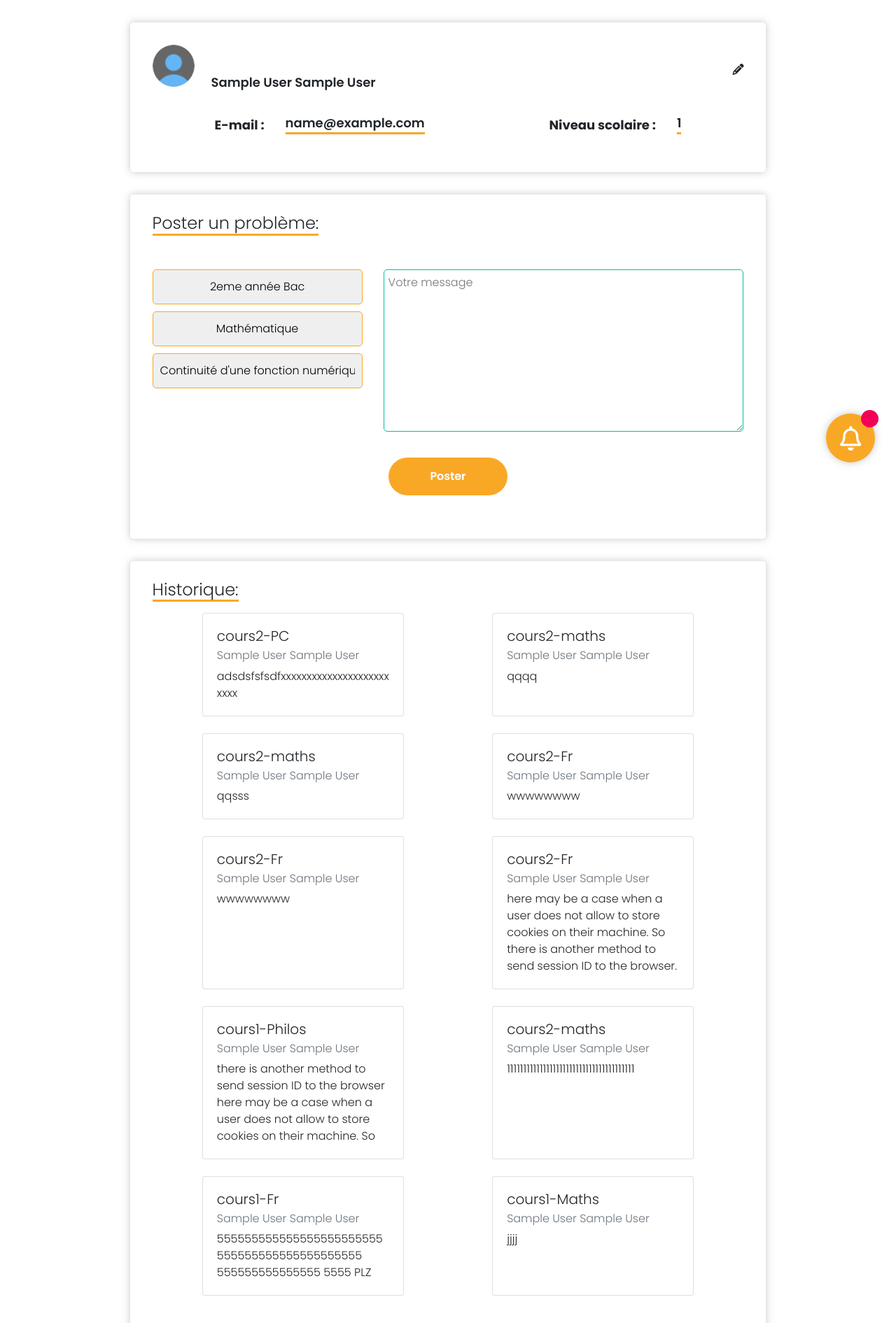
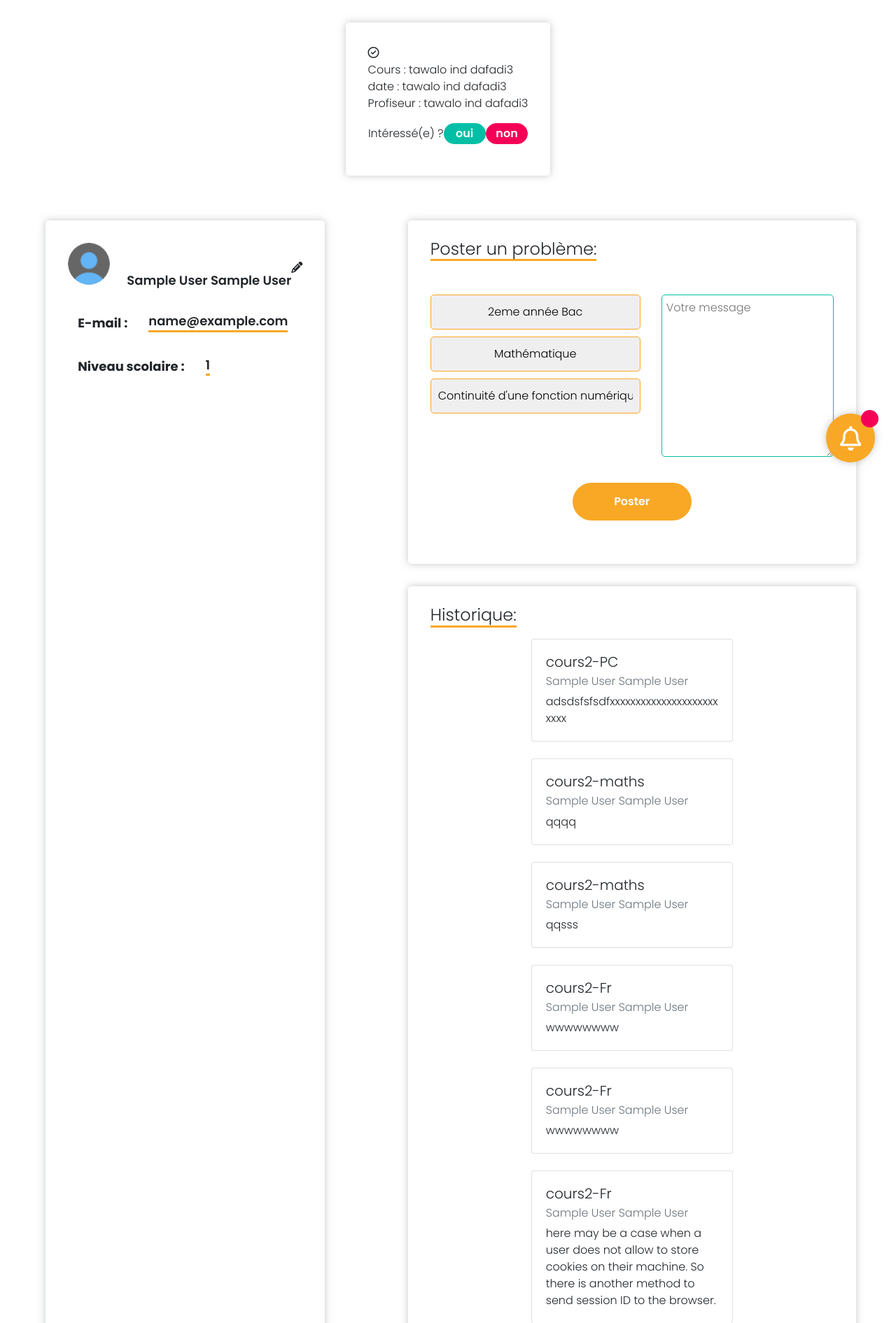
Before and after one commit to adamkhairi/Web-Souai3, a PHP site: page /Student.php in a window 1280 px wide. Shown: the part 109-2000 px from the top of the page at 70% size. Run offline with PHP 8.4, Linux system fonts and the light colour scheme; the visitor is signed in with stand-in values (Sample User, id 1); data comes from the database, SQL or seed files in the repository; style sheets or scripts are compiled from the project's sources; some libraries are stand-ins or nearby versions.

Commit message:
changement_pageèetudiant

```diff
--- a/Student.php
+++ b/Student.php
@@ -4,11 +4,11 @@ require("connexion.php");
 include "navbar.php";
 include "notification.php";
 ?>
-
-    <div class="containers">
+<div class=".container-{breakpoint} d-flex flex-row flex-wrap-reverse justify-content-around">
+    <div class="containers ml-2 mr-1">
         <div class="check">
             <div class="name-and-pen">
-                <div class="name-img d-flex justify-content-center">
+                <div class="name-img d-flex  justify-content-center">
                     <img class="profil_img" src="src/img/account.png" alt="">
                     <h2 class="mt-4 ml-4">
                         <?php
@@ -22,7 +22,7 @@ include "notification.php";
                     <i class="fas fa-pencil-alt"></i>
                 </div>
             </div>
-            <div class="inputs d-flex flex-row justify-content-around aline-items-baseline">
+            <div class="inputs d-flex flex-column justify-content-around aline-items-baseline">
                 <div>
                     <h5 class='font-weight-bold bBottom'>E-mail : </h5>
                     <h4 class='ml-4'>
@@ -57,7 +57,7 @@ include "notification.php";
 
         </div>
     </div>
-
+    <div class=" w-50 ml-0 mr-0">
         <div class="Post_problem">
             <form action="addQst.php" method="post">
                 <h2 class="historique d-inline-block">Poster un problème:</h2>
@@ -78,9 +78,9 @@ include "notification.php";
                             <select name="matiere" id="matiere">
                                 <option value="1">Mathématique</option>
                                 <option value="2">Sciences de la vie et de la Terre</option>
-<!--                            <option value="3">Philosophique</option>-->
+                                <!--<option value="3">Philosophique</option>-->
                                 <option value="3">Physique Chimie</option>
-<!--                            <option value="5">Anglais</option>-->
+                                <!-- <option value="5">Anglais</option>-->
                             </select>
                             <input type="text" hidden value="" name="mt" id="matieres">
 
@@ -171,8 +171,57 @@ include "notification.php";
                         };?>
             </div>
         </div>
+    </div>
+    <div class="notif containers ml-2 mr-2">
+        <div  class=" w-100">
+            <div class="notif_name">
+
+<!--
+                <?php
+                if (!empty($_SESSION['lastName'])) {
+                    $lastname = $_SESSION['lastName'];
+                    // afficher un message
+                    echo
+                    "<h2 class='notif_name_h2'>Bonjour
+                $lastname
+                </h2>";
+                } else {
+                    echo "<h2 class='notif_name_h2'>Bonjour</h2>";
+                }
+
+                ?> -->
+
+            </div>
+            <div class="message">
+
+                <div class="nofit_message">
+                    <div class="">
+                        <i class="far fa-check-circle"></i>
+                    </div>
+                    <div class="nofit_message_A">
+                        <p>Cours : <span>tawalo ind dafadi3</span><br>
+                            date : <span>tawalo ind dafadi3</span><br>
+                            Profiseur : <span>tawalo ind dafadi3</span></p>
+                    </div>
+
+                </div>
+
+                <div class="valid">
+                    <p>Intéressé(e) ?</p>
+                    <button class="OUI">oui</button>
+                    <button class="NON">non</button>
+                </div>
+
+            </div>
+        </div>
+    </div>
+    <!--    //TODO fix Notify-->
 
 
+
+
+
+</div>
     <script src="src/js/general.js"></script>
     <script src="src/js/student.js"></script>
 
--- a/app/scss/_profill.scss
+++ b/app/scss/_profill.scss
@@ -603,6 +603,7 @@ footer {
         overflow: auto;
         z-index: 1;
 
+
         @media only screen and (max-width :500px){
             right: 20px;
             width: 340px;
```
Also changed, not shown: 1 other file. Lines whose indentation alone changed are shown as unchanged.
